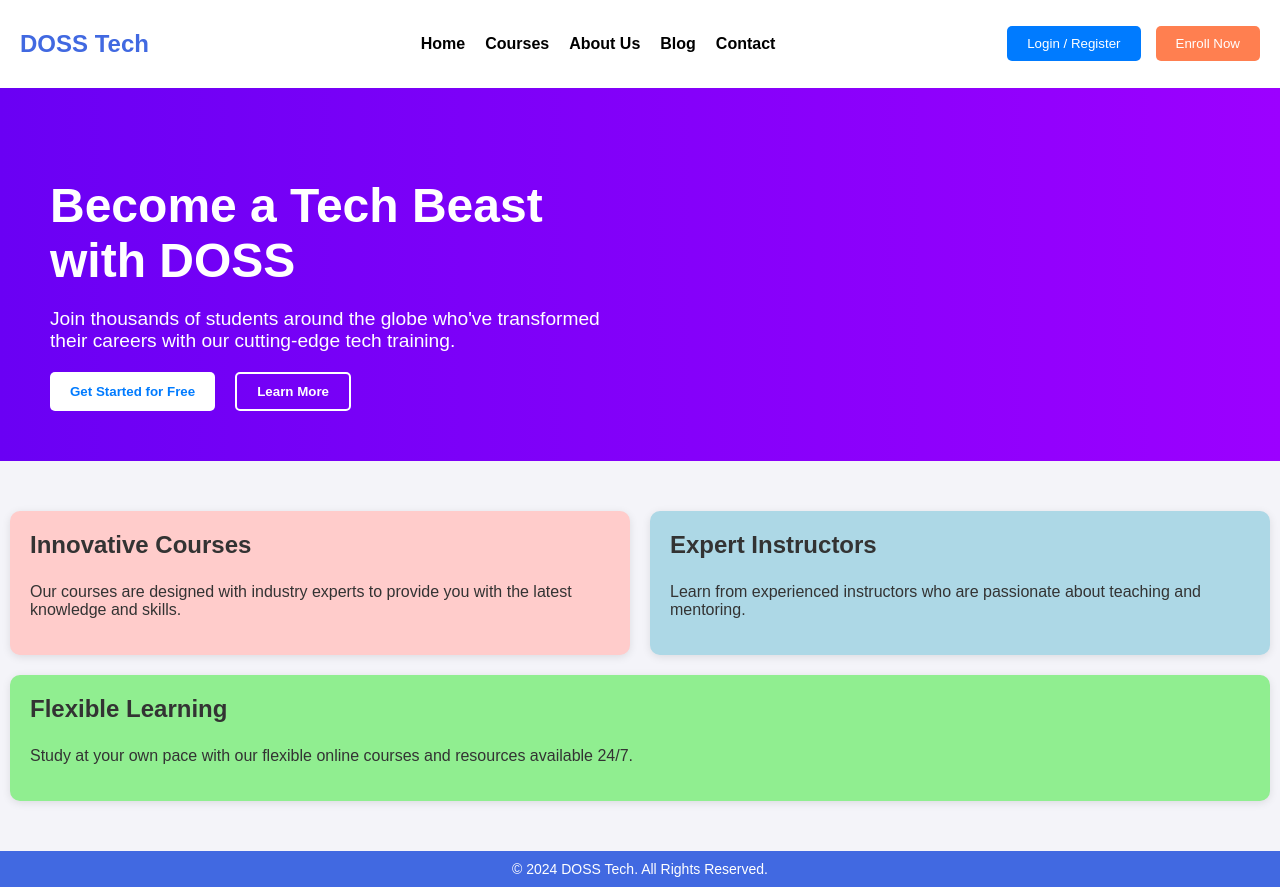
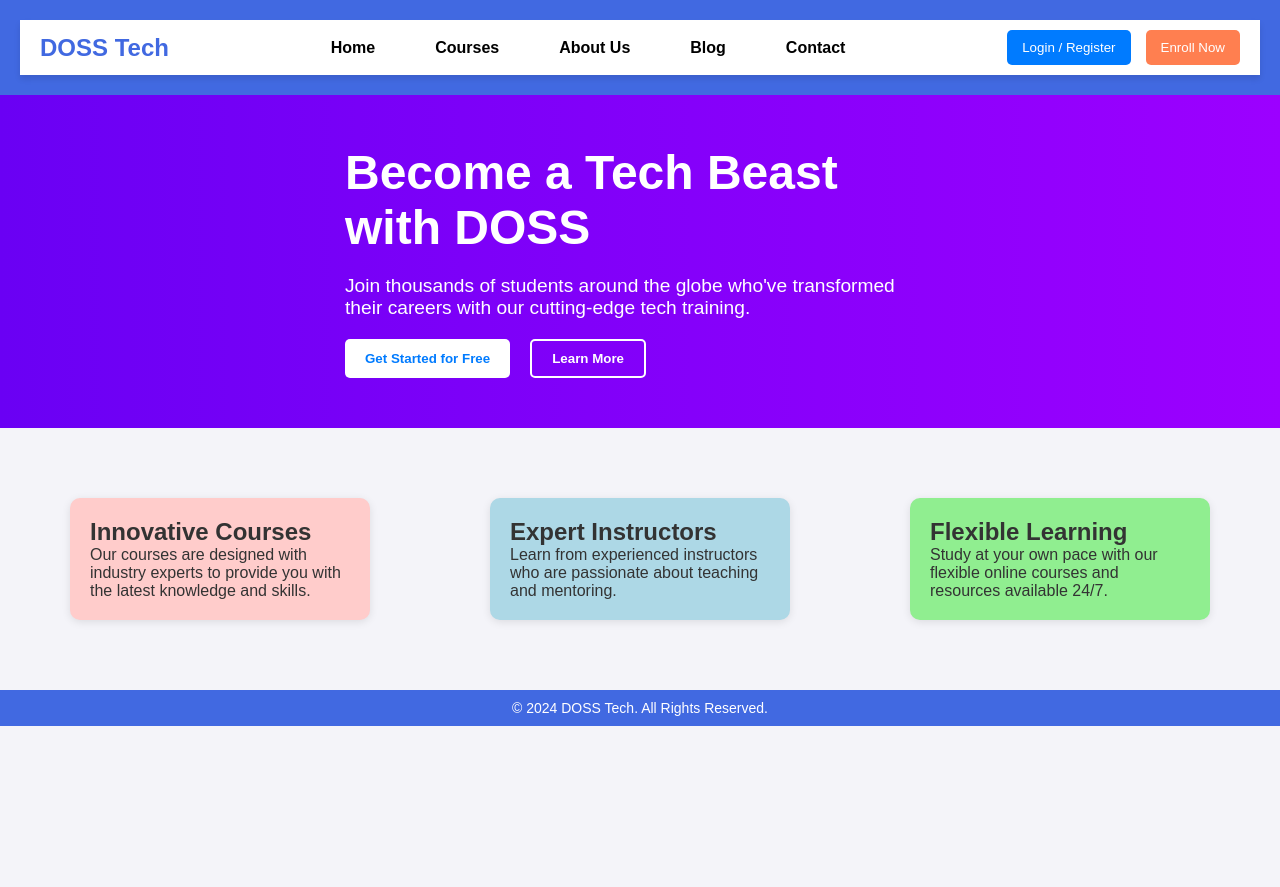
Before and after one commit to pradeep-kr-01/Nav_Task, a plain HTML site: page index.html in a window 1280 px wide. After the commit the page ends 800 px from the top, so only its background shows below. Drawn offline with Linux system fonts and the light colour scheme.

Commit message:
Update styles.css

```diff
--- a/styles.css
+++ b/styles.css
@@ -1,3 +1,137 @@
+/* General Reset */
+* {
+  box-sizing: border-box; /* Ensures padding and border are included in element's total width and height */
+  margin: 0;
+  padding: 0;
+}
+
+/* Body Styles */
+body {
+  font-family: Arial, sans-serif;
+  background-color: #f4f4f4;
+  color: #333;
+}
+
+/* Header Styles */
+header {
+  background-color: #4169e1;
+  padding: 20px;
+  text-align: center;
+  color: white;
+}
+
+/* Navbar Styles */
+nav {
+  background-color: #007bff;
+  display: flex;
+  flex-wrap: wrap; /* Allows items to wrap on small screens */
+  justify-content: space-between;
+  align-items: center;
+  padding: 10px 20px;
+}
+
+.nav-links {
+  list-style: none;
+  display: flex;
+  flex-wrap: wrap; /* Wraps links on smaller screens */
+  gap: 15px;
+  justify-content: center; /* Center aligns the links */
+}
+
+.nav-links a {
+  color: white;
+  text-decoration: none;
+  padding: 10px 20px;
+  border-radius: 5px;
+  transition: background-color 0.3s, transform 0.2s;
+}
+
+.nav-links a:hover {
+  background-color: #0056b3;
+  transform: scale(1.05);
+}
+
+.nav-links a.active {
+  background-color: #0056b3;
+}
+
+/* Button Styles */
+.nav-buttons {
+  display: flex;
+  gap: 10px;
+}
+
+.nav-buttons button {
+  padding: 10px 15px;
+  border: none;
+  border-radius: 5px;
+  cursor: pointer;
+  transition: background-color 0.3s, transform 0.2s;
+}
+
+/* Hero Section Styles */
+.hero-section {
+  display: flex;
+  flex-direction: column; /* Stacks image and content on smaller screens */
+  align-items: center;
+  padding: 20px;
+}
+
+.hero-image img {
+  max-width: 100%; /* Ensures image is responsive */
+  height: auto;
+}
+
+/* Info Boxes Styles */
+.info-boxes {
+  display: flex;
+  flex-wrap: wrap; /* Allows boxes to wrap on small screens */
+  justify-content: center; /* Center aligns the boxes */
+  gap: 20px;
+  padding: 20px;
+}
+
+.info-box {
+  background-color: #fff;
+  padding: 20px;
+  border-radius: 10px;
+  box-shadow: 0 4px 6px rgba(0, 0, 0, 0.1);
+  flex: 1 1 200px; /* Makes boxes responsive and takes min width */
+  max-width: 300px; /* Max width to avoid overly large boxes */
+}
+
+/* Footer Styles */
+footer {
+  text-align: center;
+  padding: 10px;
+  background-color: #4169e1;
+  color: white;
+}
+
+/* Media Queries */
+@media (max-width: 768px) {
+  nav {
+    flex-direction: column; /* Stacks nav items vertically */
+    align-items: flex-start; /* Aligns items to start */
+  }
+  .nav-links {
+    justify-content: flex-start; /* Aligns links to start */
+    width: 100%; /* Full width for nav links */
+  }
+  .nav-buttons {
+    width: 100%; /* Full width for buttons */
+    justify-content: center; /* Center align buttons */
+  }
+  .hero-section {
+    flex-direction: column; /* Stacks content and image on mobile */
+  }
+}
+
+@media (max-width: 480px) {
+  .nav-links {
+    flex-direction: column; /* Stacks links vertically on very small screens */
+  }
+}
 /* General Styles */
 body {
     margin: 0;
```
